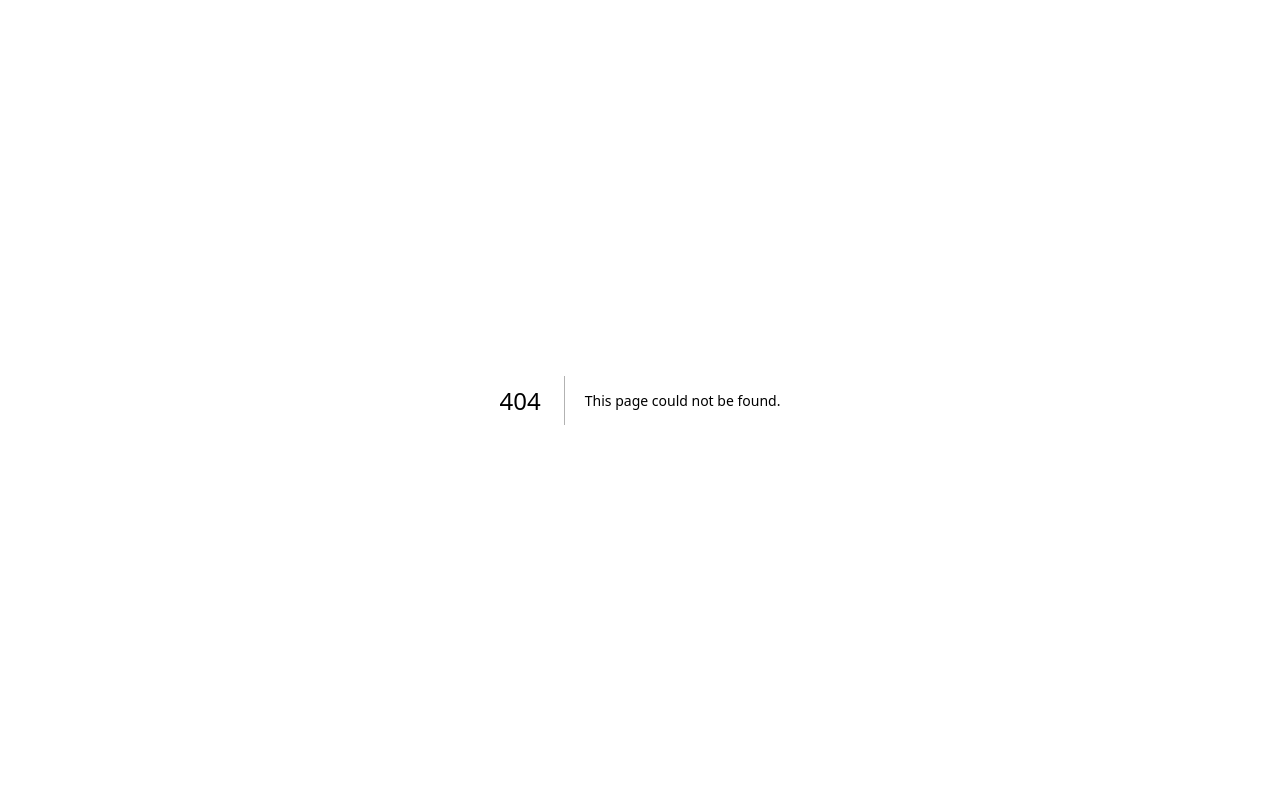
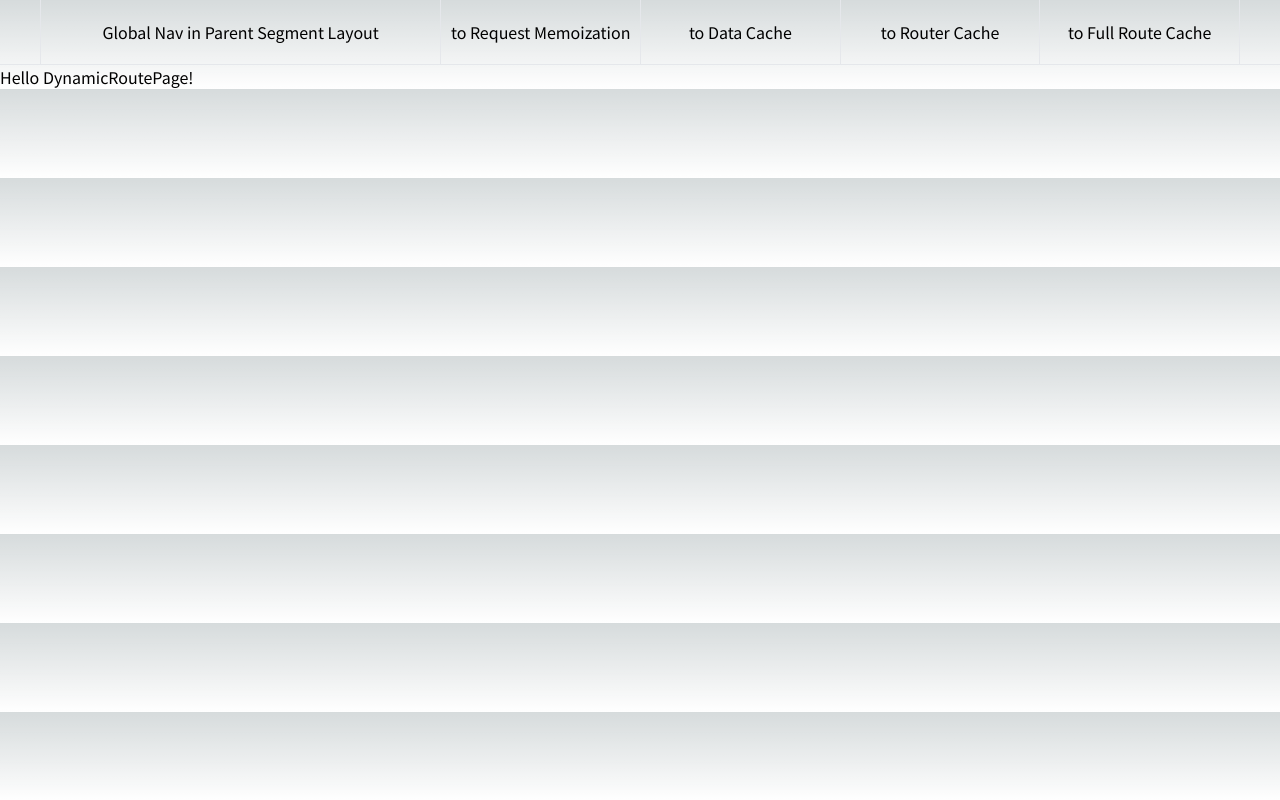
Before and after one commit to yyb02006/NextJS14-Example, a Next.js app: page /caching/full-route-cache/dynamic-route in a window 1280 px wide. Before the commit this address had no page. Built offline with nearby package versions, Linux system fonts and the light colour scheme.

Commit message:
Feat : full-route-cache 라우트 아래에 dynamic-route 라우트 추가

```diff
--- /dev/null
+++ b/src/app/caching/full-route-cache/dynamic-route/page.tsx
@@ -0,0 +1,6 @@
+export const dynamic = 'force-dynamic'
+
+export default function DynamicRoute() {
+  console.log('Full-Route-Cached Optout Page')
+  return <div>Hello DynamicRoutePage!</div>
+}
```
